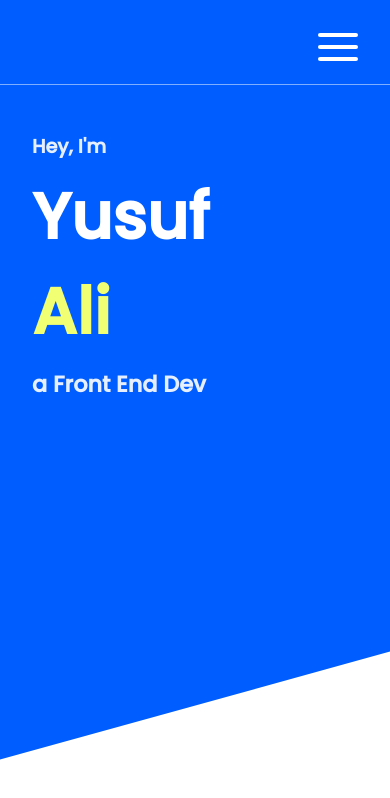
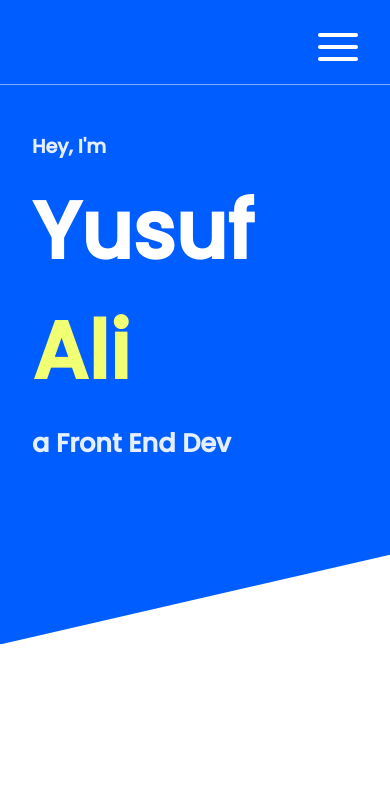
Before and after one commit to iamyusufali/my-portfolio, a React (Create React App) app: page / in a window 390 px wide. Shown: the top 798 px of the page. Built offline with nearby package versions, Linux system fonts and the light colour scheme.

Commit message:
add header section responsiveness

```diff
--- a/src/App.js
+++ b/src/App.js
@@ -8,7 +8,6 @@ import Navbar from './components/navbar/navbar.component';
 function App() {
   return (
     <div>
-      <Navbar/>
       <Main />
     </div>
   );
--- a/src/components/main/main.component.jsx
+++ b/src/components/main/main.component.jsx
@@ -1,10 +1,14 @@
 import React from 'react';
+
+import Navbar from '../navbar/navbar.component';
 
 import Logo from '../../img/developer.svg';
 import './main.styles.scss';
 
 const Main = () => {
   return (
+    <header>
+      <Navbar />
       <main>
         <div className="intro-container">
           <h3>Hey, I'm</h3>
@@ -15,6 +19,7 @@ const Main = () => {
           <h4>a Front End Dev</h4>
         </div>
       </main>
+    </header>
   );
 };
 
--- a/src/components/main/main.styles.scss
+++ b/src/components/main/main.styles.scss
@@ -3,28 +3,28 @@
 main {
   background-color: $homepagecolor;
   clip-path: polygon(100% 0, 100% 84%, 0 100%, 0 0);
-  height: 80vh;
+  height: 30rem;
   padding: 3rem 2rem 0 2rem;
 
   .intro-container {
     h3,
     h4 {
       color: $white;
-      font-size: 1.2rem;
-      margin-bottom: .5rem;
+      font-size: 1.2em;
+      margin-bottom: 0.5em;
       opacity: 0.9;
     }
 
     h4 {
-      font-size: 1.4rem;
-      margin-top: .5rem;
+      font-size: 1.4em;
+      margin-top: 0.5em;
     }
 
     .name {
       h1,
       h2 {
-        color: $white;
-        font-size: 4rem;
+        color: #fff;
+        font-size: 4.5em;
         font-weight: 800;
       }
 
@@ -34,3 +34,27 @@ main {
     }
   }
 }
+
+// Responsive styles
+@media screen and (min-height: 580px) {
+  main {
+    height: 35rem;
+  }
+}
+
+@media screen and (min-width: 360px) {
+  main {
+    .intro-container {
+      h4 {
+        font-size: 1.6em;
+      }
+
+      .name {
+        h1,
+        h2 {
+          font-size: 5em;
+        }
+      }
+    }
+  }
+}
--- a/src/components/navbar/navbar.styles.scss
+++ b/src/components/navbar/navbar.styles.scss
@@ -23,7 +23,7 @@ nav {
     left: 0;
     z-index: 1;
     clip-path: circle(100px at 90% -20%);
-    transition: all 1s ease;
+    transition: all .8s ease-in;
 
     &.open {
       clip-path: circle(2200px at 90% -12%);
```
Lines whose indentation alone changed are shown as unchanged.
